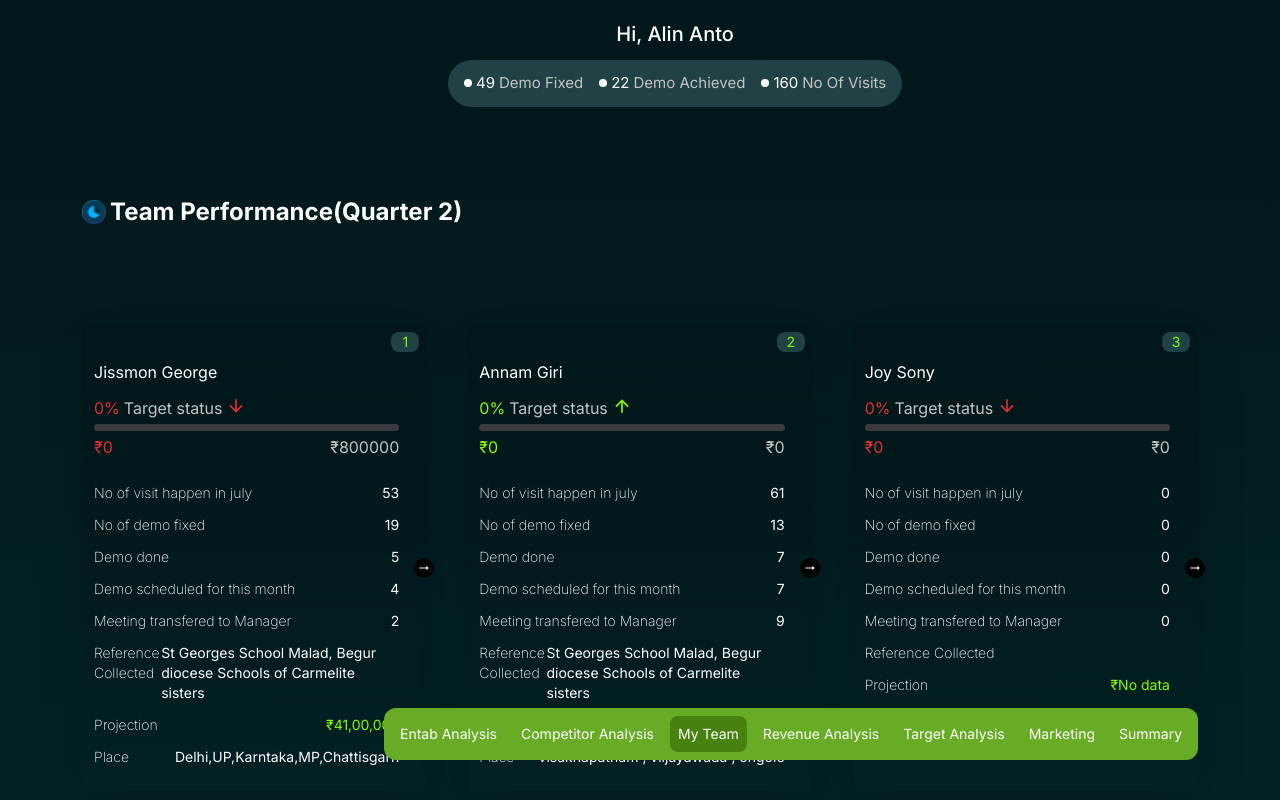
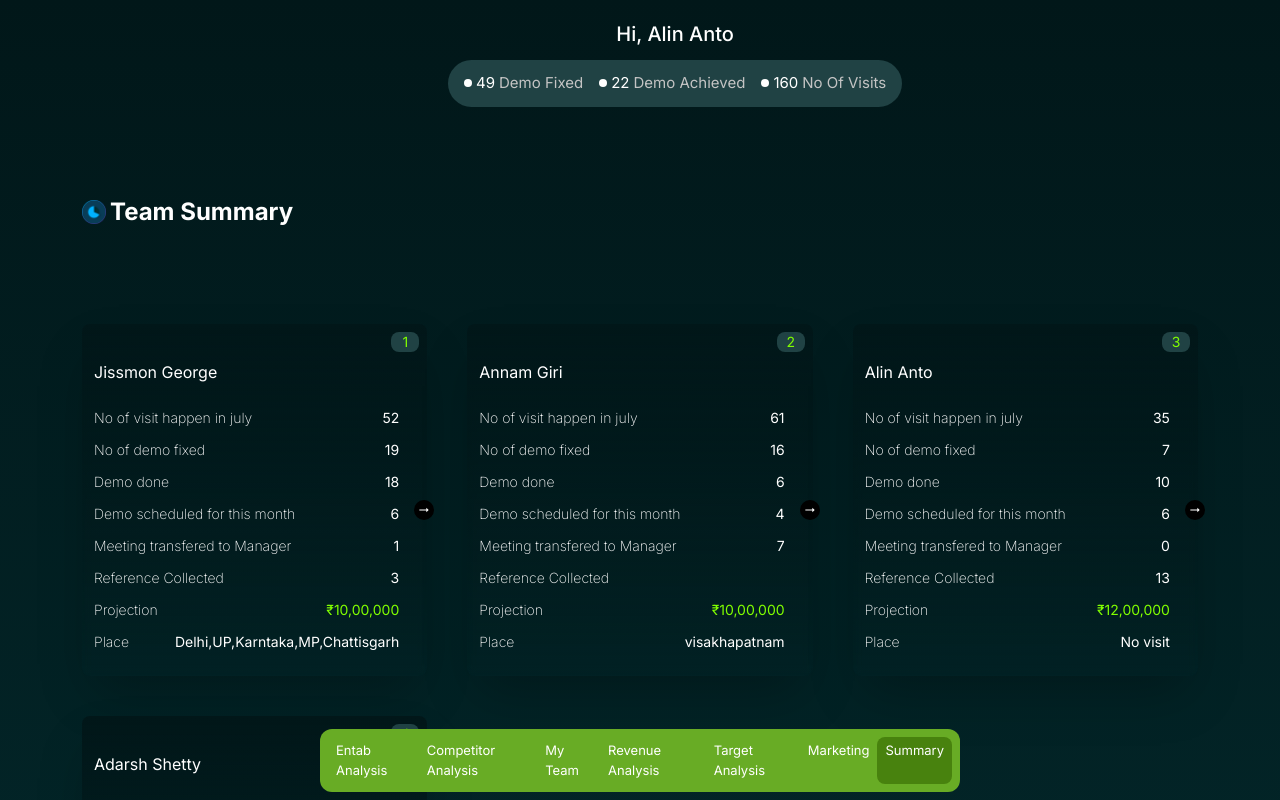
Before and after one commit to Ujualadler/Zerolab-Frontend, a Next.js app: page /summary in a window 1280 px wide. Shown: the top 800 px of the page. Built offline with nearby package versions, Linux system fonts and the light colour scheme; a web font is replaced by a local one.

Commit message:
added changes

```diff
--- a/src/app/summary/page.tsx
+++ b/src/app/summary/page.tsx
@@ -61,14 +61,14 @@ const teamPerformanceData: TeamPerformanceProps[] = [
     percentage: 0,
     status: "low",
     demoFixed: 19,
-    noOfVisit: 53,
+    noOfVisit: 52,
     place: "Delhi,UP,Karntaka,MP,Chattisgarh",
-    demoDone: 5,
-    demoScheduled: 4,
-    transferToManager: 2,
+    demoDone: 18,
+    demoScheduled: 6,
+    transferToManager: 1,
     referenceCollected:
-      "St Georges School Malad, Begur diocese Schools of Carmelite sisters",
-    projection: "41,00,000",
+      "3",
+    projection: "10,00,000",
   },
   {
     name: "Annam Giri",
@@ -76,30 +76,30 @@ const teamPerformanceData: TeamPerformanceProps[] = [
     current: 0,
     percentage: 0,
     status: "high",
-    demoFixed: 13,
+    demoFixed: 16,
     noOfVisit: 61,
-    place: "visakhapatnam , viijayawada , ongole",
-    demoDone: 7,
-    demoScheduled: 7,
-    transferToManager: 9,
+    place: "visakhapatnam",
+    demoDone: 6,
+    demoScheduled: 4,
+    transferToManager: 7,
     referenceCollected:
-      "St Georges School Malad, Begur diocese Schools of Carmelite sisters",
-    projection: "60,40,000",
+      "",
+    projection: "10,00,000",
   },
   {
-    name: "Joy Sony",
+    name: "Alin Anto",
     total: 0,
     current: 0,
     percentage: 0,
     status: "low",
-    demoFixed: 0,
-    noOfVisit: 0,
+    demoFixed: 7,
+    noOfVisit: 35,
     place: "No visit",
-    demoDone: 0,
-    demoScheduled: 0,
+    demoDone: 10,
+    demoScheduled: 6,
     transferToManager: 0,
-    referenceCollected: "",
-    projection: "No data",
+    referenceCollected: "13",
+    projection: "12,00,000",
   },
   {
     name: "Adarsh Shetty",
@@ -140,7 +140,7 @@ const MapShow: React.FC = () => {
   const router = useRouter();
   const mapContainerRef = useRef<HTMLDivElement>(null);
   const mapRef = useRef<mapboxgl.Map>();
-  const [activeToggle, setActiveToggle] = useState<number>(2);
+  const [activeToggle, setActiveToggle] = useState<number>(6);
 
   const handleToggle = (index: number, url: string) => {
     setActiveToggle(index);
@@ -199,12 +199,12 @@ const MapShow: React.FC = () => {
         {/* middle section  */}
 
         {/* draggable togglebar  */}
-        <div className="fixed bottom-10 z-50 left-[30%] bg-[#68AC25] rounded-xl p-2 px-2 flex item-center gap-2">
+        <div className="fixed bottom-2 z-50 transform -translate-x-1/2 left-1/2 bg-[#68AC25] rounded-xl p-2  flex item-center ">
           {toggleData.map((data, index) => (
             <div
               key={index}
               onClick={() => handleToggle(index, data.url)}
-              className={`text-white p-2 rounded-lg cursor-pointer text-sm ${
+              className={`text-white py-1 px-2 rounded-lg cursor-pointer text-[13px] ${
                 activeToggle === index ? "bg-[#48820E]" : ""
               }`}
             >
@@ -221,7 +221,7 @@ const MapShow: React.FC = () => {
             <div className="flex gap-10 item-center">
               <div className="flex gap-1 items-center mb-4 font-bold text-2xl">
                 <img src="/images/logozero.png" className="h-6 w-6 " />
-                <h3 className="text-white">Team Performance(Quarter 2)</h3>
+                <h3 className="text-white">Team Summary</h3>
               </div>
             </div>
             <div className="grid grid-cols-12 gap-10 mt-10">
@@ -264,32 +264,7 @@ const TeamPerformanceItem: React.FC<{
       <div className="flex items-baseline gap-2 mb-1 mt-3">
         <h1 className="text-[#fff] text-md">{name}</h1>
       </div>
-      <div className="flex item center gap-1 mb-1 mt-3 ">
-        <h1
-          className={`${
-            status === "high" ? "text-[#80FF00]" : "text-[#E03030]"
-          } text-md`}
-        >
-          {percentage}%
-        </h1>
-        <h1 className="text-[#C4C4C4] text-md">Target status</h1>
-        {status === "high" ? (
-          <ArrowUpwardIcon fontSize="small" sx={{ color: "#80FF00" }} />
-        ) : (
-          <ArrowDownwardIcon fontSize="small" sx={{ color: "#E03030" }} />
-        )}
-      </div>
-      <ProgressBar progression={percentage} width={95} />
-      <div className="flex justify-between w-[95%] mt-1">
-        <h1
-          className={`${
-            status === "high" ? "text-[#80FF00]" : "text-[#E03030]"
-          } text-md`}
-        >
-          ₹{current}
-        </h1>
-        <h1 className="text-[#C4C4C4] text-md">₹{total}</h1>
-      </div>
+
       <div
         className="flex justify-between w-[95%] text-sm mt-5 pt-1 text-white"
         // style={{ borderTop: "1px dashed white" }}
--- a/src/components/Map.tsx
+++ b/src/components/Map.tsx
@@ -607,6 +607,9 @@ const MapShow: React.FC = () => {
         setTargetCounts(data.targetCounts);
         setTargetValue(data.targetValue);
         setLeadStatusCounts(data.leadStatusCounts);
+        setShowTable("Lead Generation");
+        setSalesPipelineTeam('')
+
       } catch (error) {
         console.error("Failed to fetch leads:", error);
       }
@@ -646,12 +649,17 @@ const MapShow: React.FC = () => {
         type: "circle",
         source: "salesData",
         paint: {
-          "circle-radius": 8,
+          "circle-radius": [
+            "case",
+            ["==", ["get", "leadStatus"], "Closed"], // Check if leadStatus is 'closed'
+            7, // Green color for closed leads
+            5
+          ],
           "circle-color": [
             "case",
             ["==", ["get", "leadStatus"], "Closed"], // Check if leadStatus is 'closed'
-            "#68ac25", // Green color for closed leads
-            "#fff", // Default color
+            "rgba(104, 172, 37, 0.5)", // Green color for closed leads
+            'rgba(255, 255, 255, 0.9)', // Default color
           ],
         },
       });
@@ -781,6 +789,12 @@ const MapShow: React.FC = () => {
   const initialZoom = 3.8;
 
   const handleResetMap = () => {
+    setQueryParams((prev) => ({
+      ...prev,
+      state: "",
+    }));
+    setSelectedState(null)
+
     if (mapRef.current) {
       mapRef.current.flyTo({
         center: initialCenter,
@@ -791,10 +805,7 @@ const MapShow: React.FC = () => {
   };
 
   const handleStateClick = (latitude: number, longitude: number) => {
-    setQueryParams((prev) => ({
-      ...prev,
-      state: "",
-    }));
+
     if (mapRef.current) {
       mapRef.current.flyTo({
         center: [longitude, latitude],
@@ -1224,14 +1235,17 @@ const MapShow: React.FC = () => {
                     </div>
                     <div className="flex gap-5">
                       <div className="flex flex-col items-start gap-1">
-                        <div className="flex   items-center gap-2">
-                          <h6 className="text-[14px] text-[#80FF00]">
+                        {data?.dealValue?   <div className="flex   items-center gap-2">
+                          <h6 className="text-[13px] text-[#80FF00]">
                             {data?.noOfStudents}
                           </h6>
                           <h6 className="text-[12px] text-gray-400">
                             Students
                           </h6>
-                        </div>
+                        </div>: <h6 className="text-[14px]  text-red-700">
+                            No Data
+                          </h6>}
+
                         <h6 className="text-[12px] text-gray-400">
                           {data.state}
                         </h6>
@@ -1461,12 +1475,12 @@ const MapShow: React.FC = () => {
         {/* right section */}
 
         {/* draggable togglebar  */}
-        <div className="fixed bottom-2 z-50 transform -translate-x-1/2 left-1/2 bg-[#68AC25] rounded-xl p-2  flex item-center gap-1">
+        <div className="fixed bottom-2 z-50 transform -translate-x-1/2 left-1/2 bg-[#68AC25] rounded-xl p-2  flex item-center ">
           {toggleData.map((data, index) => (
             <div
               key={index}
               onClick={() => handleToggle(index, data.url)}
-              className={`text-white p-2 rounded-lg cursor-pointer text-[13px] ${
+              className={`text-white py-1 px-2 rounded-lg cursor-pointer text-[13px] ${
                 activeToggle === index ? "bg-[#48820E]" : ""
               }`}
             >
```
